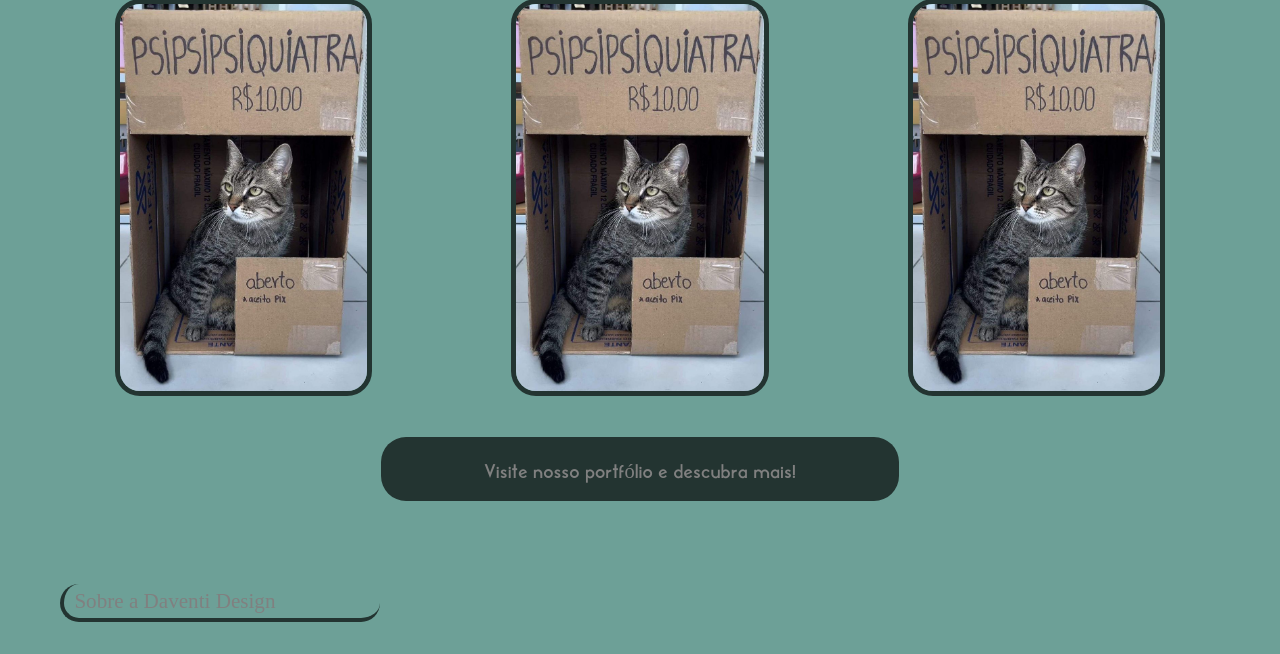
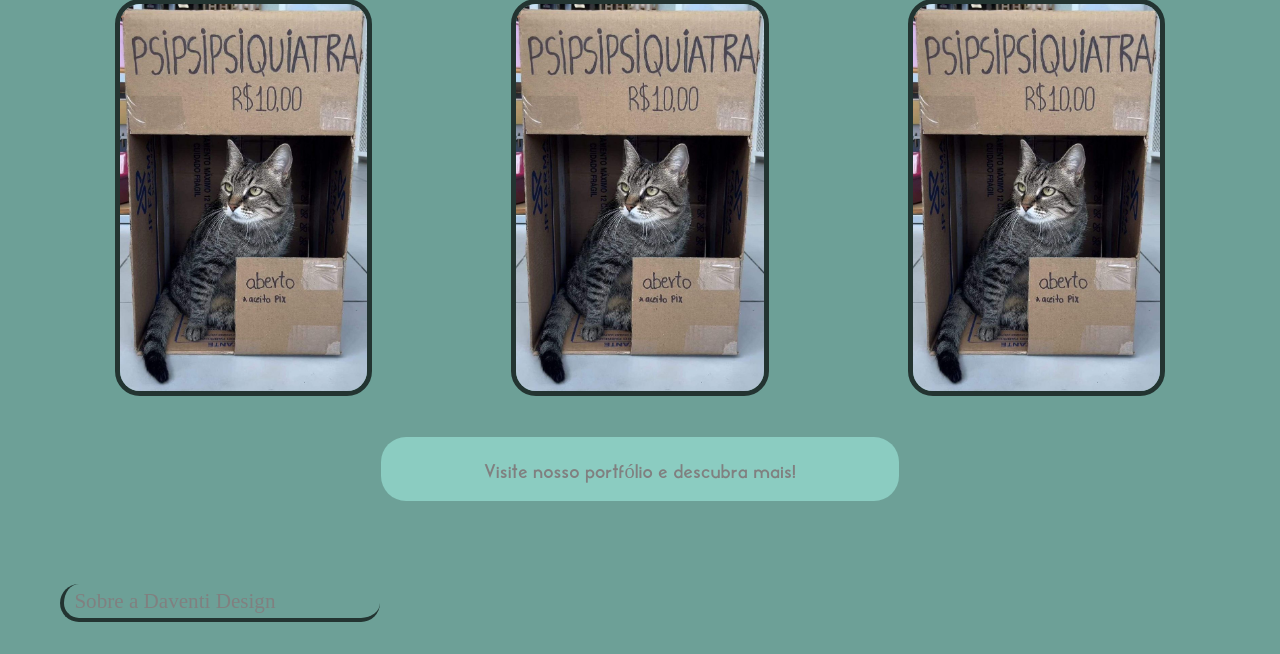
Before and after one commit to IMatheusG/Daventi.design, a PHP site: page /guest_landing_page.html in a window 1280 px wide, with the pointer over the restyled element. Shown: the part 1215-1869 px from the top of the page. Run offline with PHP 8.4, Linux system fonts and the light colour scheme; some web fonts are replaced.

Commit message:
Deletando alguns arquivos inúteis

```diff
--- a/css/estilo_guest.css
+++ b/css/estilo_guest.css
@@ -282,6 +282,10 @@ h1:hover {
   margin: 2vw;
 }
 
+.guest_cta:hover {
+  background-color: #8BCCC1;
+}
+
 .guest_h2_sobre {
   width: 25vw;
   text-indent: 0.3vw;
```
Also changed, not shown: src/nuvem_footer.png (deleted), src/nuvem_footer_2.png (deleted), 3 other files.
